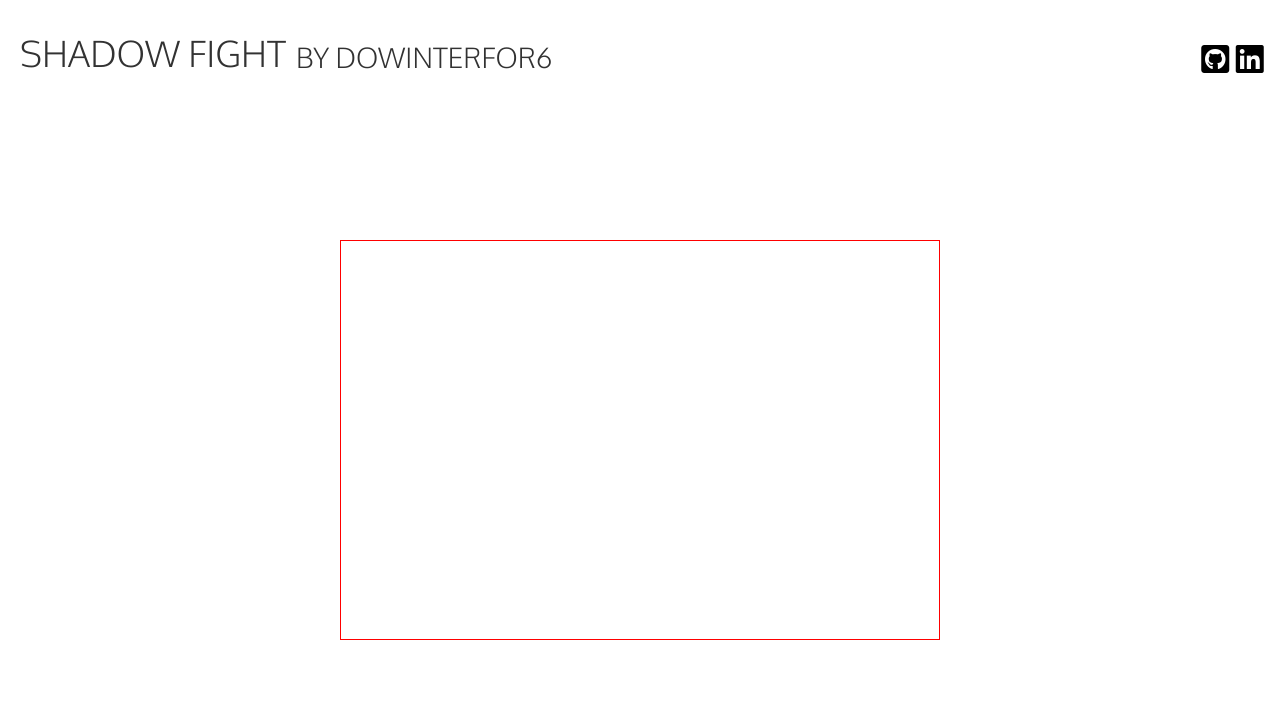
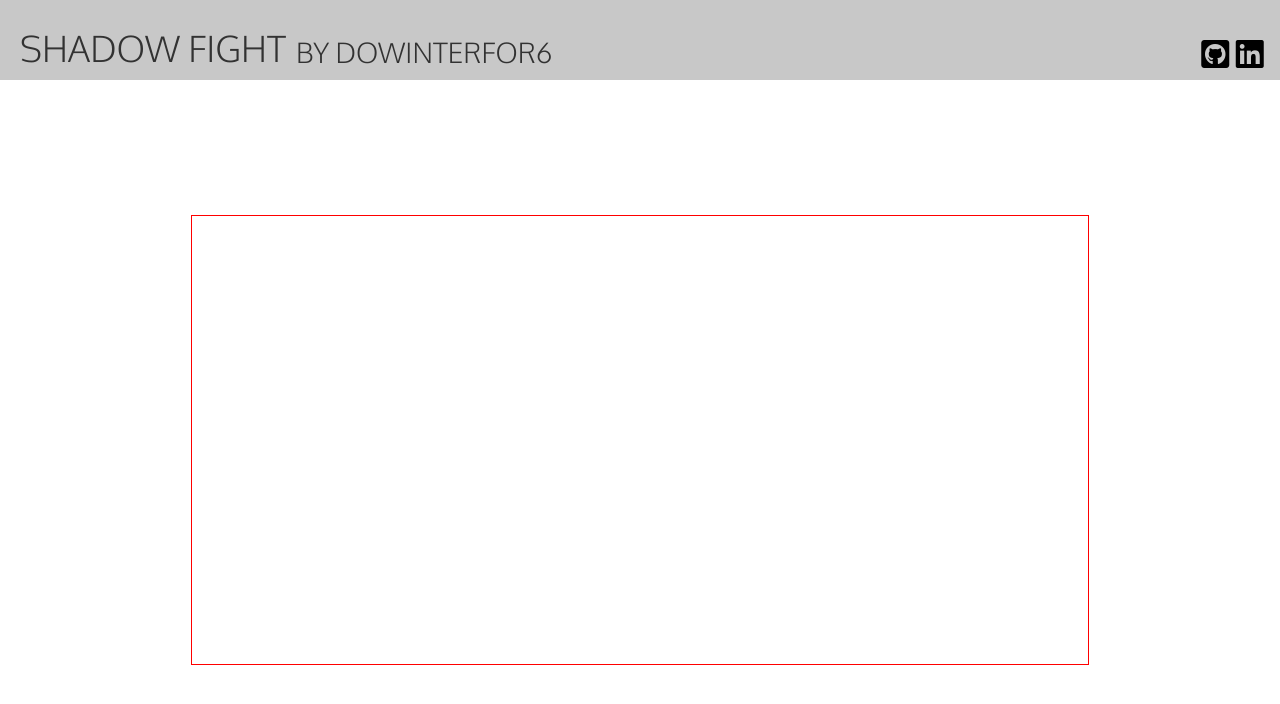
Before and after one commit to dowinterfor6/shadow-fight, a website built with webpack: page index.html in a window 1280 px wide. Built offline with nearby package versions, Linux system fonts and the light colour scheme.

Commit message:
Add golden ratio sizing to canvas box

```diff
--- a/frontend/assets/stylesheets/main_page.css
+++ b/frontend/assets/stylesheets/main_page.css
@@ -2,10 +2,11 @@
   height: 80px;
   width: 100%;
   box-sizing: border-box;
-  padding: 5px 10px;
+  padding: 10px;
   display: flex;
   justify-content: space-between;
   align-items: center;
+  background-color: rgb(200, 200, 200);
 }
 
 .header-text {
@@ -48,8 +49,8 @@
 }
 
 #shadow-container {
-  height: 400px;
-  width: 600px;
+  min-height: 450px;
+  min-width: 728px;
   box-sizing: border-box;
   border: 1px solid red;
 }
```
